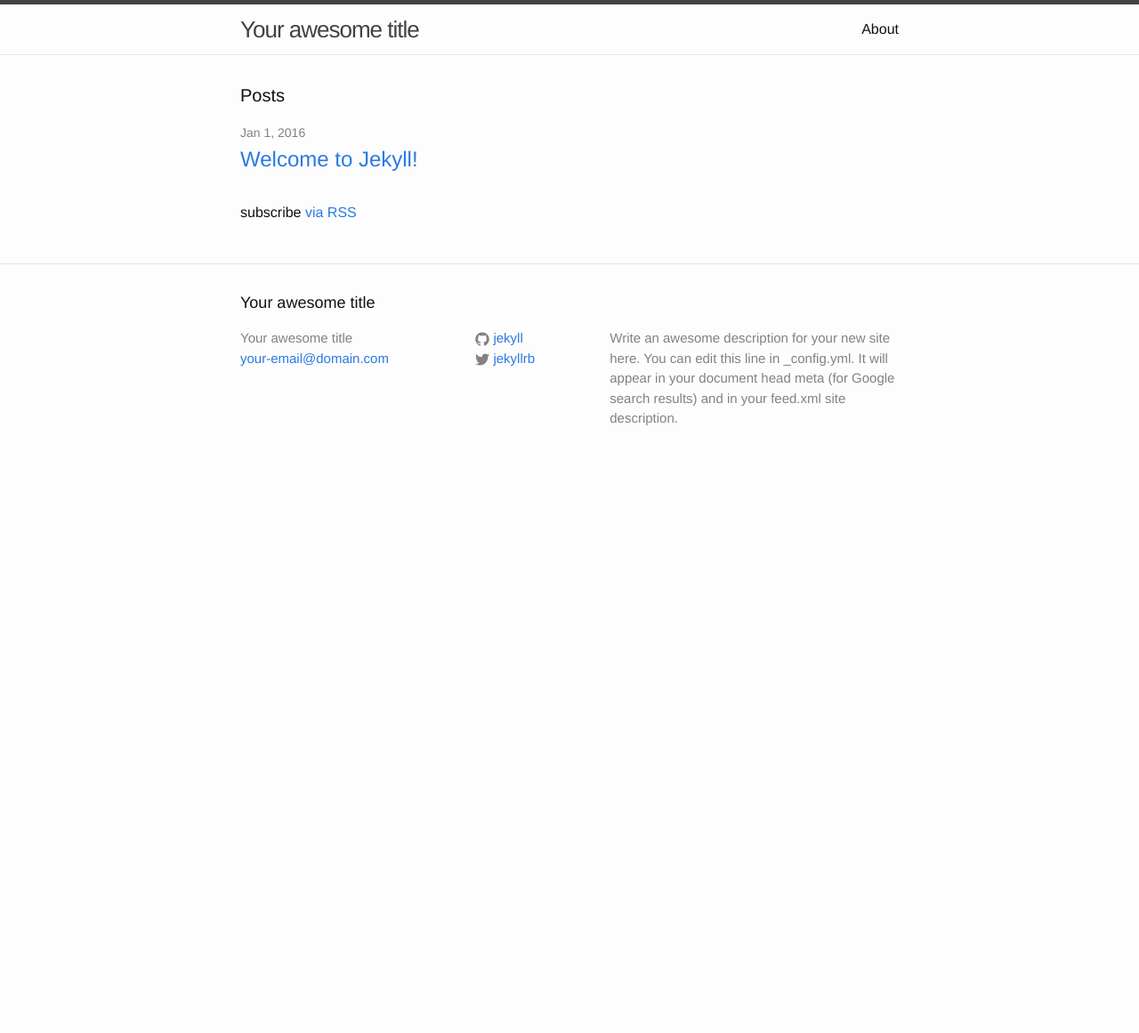
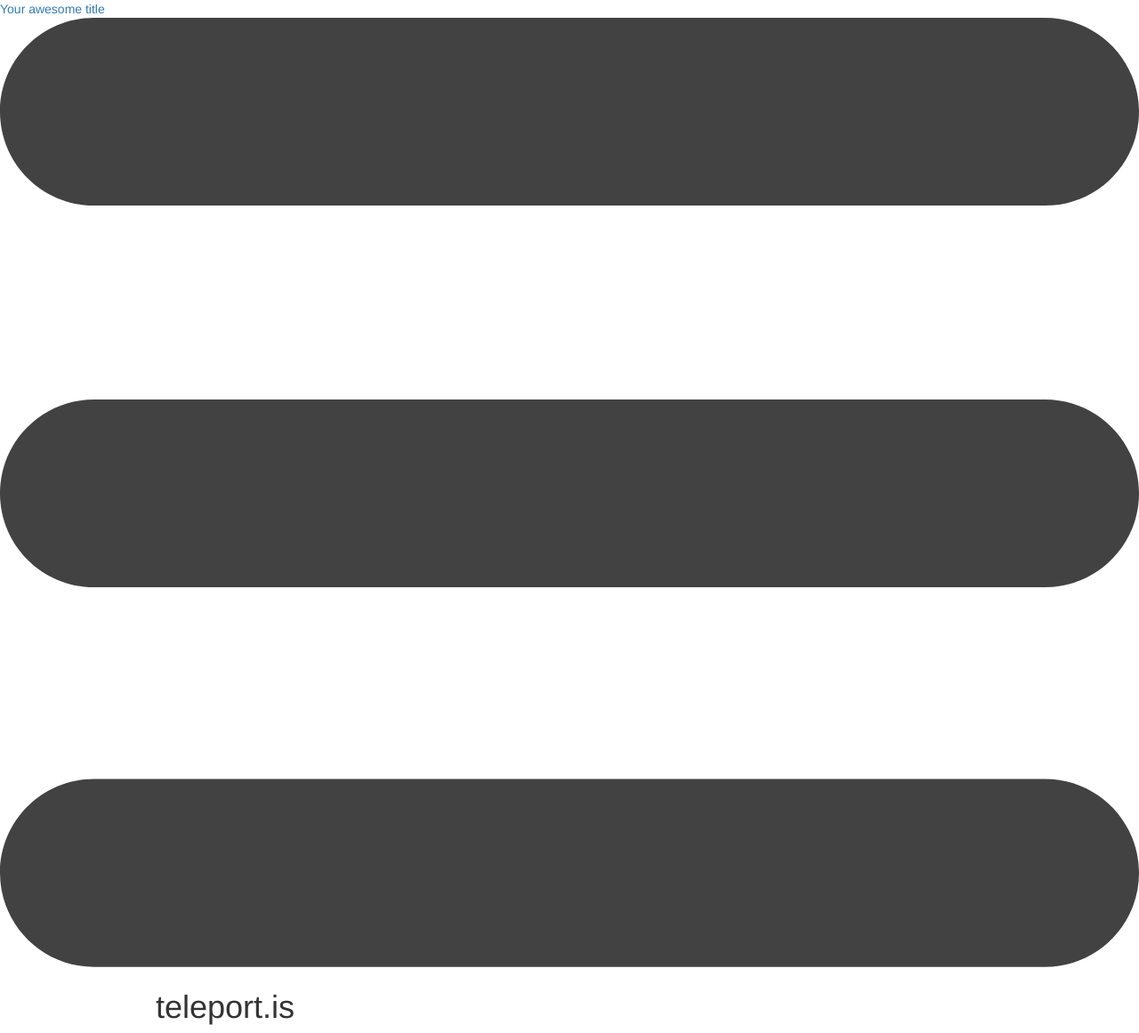
Before and after one commit to teleportis/teleportis.github.io, a Jekyll site: the page built from index.html, in a window 1280 px wide. Shown: the whole page at 89% size. Built offline with Jekyll 4.4.1, drawn with Linux system fonts in a browser that asks for light colours; before the commit the page ends 900 px from its top, so only the background shows below that.

Commit message:
Scaffolding

```diff
--- a/_includes/footer.html
+++ b/_includes/footer.html
@@ -1,38 +1,3 @@
-<footer class="site-footer">
-
-  <div class="wrapper">
-
-    <h2 class="footer-heading">{{ site.title }}</h2>
-
-    <div class="footer-col-wrapper">
-      <div class="footer-col footer-col-1">
-        <ul class="contact-list">
-          <li>{{ site.title }}</li>
-          <li><a href="mailto:{{ site.email }}">{{ site.email }}</a></li>
-        </ul>
-      </div>
-
-      <div class="footer-col footer-col-2">
-        <ul class="social-media-list">
-          {% if site.github_username %}
-          <li>
-            {% include icon-github.html username=site.github_username %}
-          </li>
-          {% endif %}
-
-          {% if site.twitter_username %}
-          <li>
-            {% include icon-twitter.html username=site.twitter_username %}
-          </li>
-          {% endif %}
-        </ul>
-      </div>
-
-      <div class="footer-col footer-col-3">
-        <p>{{ site.description }}</p>
-      </div>
-    </div>
-
-  </div>
+<footer>
 
 </footer>
--- a/_includes/head.html
+++ b/_includes/head.html
@@ -6,6 +6,10 @@
   <title>{% if page.title %}{{ page.title }}{% else %}{{ site.title }}{% endif %}</title>
   <meta name="description" content="{% if page.excerpt %}{{ page.excerpt | strip_html | strip_newlines | truncate: 160 }}{% else %}{{ site.description }}{% endif %}">
 
+  <!-- bootstrap -->
+  <link href="https://maxcdn.bootstrapcdn.com/bootstrap/3.3.6/css/bootstrap.min.css" rel="stylesheet">
+  <script src="https://maxcdn.bootstrapcdn.com/bootstrap/3.3.6/js/bootstrap.min.js" ></script>
+
   <link rel="stylesheet" href="{{ "/css/main.css" | prepend: site.baseurl }}">
   <link rel="canonical" href="{{ page.url | replace:'index.html','' | prepend: site.baseurl | prepend: site.url }}">
   <link rel="alternate" type="application/rss+xml" title="{{ site.title }}" href="{{ "/feed.xml" | prepend: site.baseurl | prepend: site.url }}">
--- a/_includes/icon-github.html
+++ /dev/null
@@ -1 +0,0 @@
-<a href="https://github.com/{{ include.username }}"><span class="icon icon--github">{% include icon-github.svg %}</span><span class="username">{{ include.username }}</span></a>
--- a/_includes/icon-twitter.html
+++ /dev/null
@@ -1 +0,0 @@
-<a href="https://twitter.com/{{ include.username }}"><span class="icon icon--twitter">{% include icon-twitter.svg %}</span><span class="username">{{ include.username }}</span></a>
--- a/_layouts/default.html
+++ b/_layouts/default.html
@@ -7,10 +7,8 @@
 
     {% include header.html %}
 
-    <div class="page-content">
-      <div class="wrapper">
-        {{ content }}
-      </div>
+    <div class="container">
+      {{ content }}
     </div>
 
     {% include footer.html %}
--- a/_sass/_base.scss
+++ /dev/null
@@ -1,206 +0,0 @@
-/**
- * Reset some basic elements
- */
-body, h1, h2, h3, h4, h5, h6,
-p, blockquote, pre, hr,
-dl, dd, ol, ul, figure {
-    margin: 0;
-    padding: 0;
-}
-
-
-
-/**
- * Basic styling
- */
-body {
-    font: $base-font-weight #{$base-font-size}/#{$base-line-height} $base-font-family;
-    color: $text-color;
-    background-color: $background-color;
-    -webkit-text-size-adjust: 100%;
-    -webkit-font-feature-settings: "kern" 1;
-    -moz-font-feature-settings: "kern" 1;
-    -o-font-feature-settings: "kern" 1;
-    font-feature-settings: "kern" 1;
-    font-kerning: normal;
-}
-
-
-
-/**
- * Set `margin-bottom` to maintain vertical rhythm
- */
-h1, h2, h3, h4, h5, h6,
-p, blockquote, pre,
-ul, ol, dl, figure,
-%vertical-rhythm {
-    margin-bottom: $spacing-unit / 2;
-}
-
-
-
-/**
- * Images
- */
-img {
-    max-width: 100%;
-    vertical-align: middle;
-}
-
-
-
-/**
- * Figures
- */
-figure > img {
-    display: block;
-}
-
-figcaption {
-    font-size: $small-font-size;
-}
-
-
-
-/**
- * Lists
- */
-ul, ol {
-    margin-left: $spacing-unit;
-}
-
-li {
-    > ul,
-    > ol {
-         margin-bottom: 0;
-    }
-}
-
-
-
-/**
- * Headings
- */
-h1, h2, h3, h4, h5, h6 {
-    font-weight: $base-font-weight;
-}
-
-
-
-/**
- * Links
- */
-a {
-    color: $brand-color;
-    text-decoration: none;
-
-    &:visited {
-        color: darken($brand-color, 15%);
-    }
-
-    &:hover {
-        color: $text-color;
-        text-decoration: underline;
-    }
-}
-
-
-
-/**
- * Blockquotes
- */
-blockquote {
-    color: $grey-color;
-    border-left: 4px solid $grey-color-light;
-    padding-left: $spacing-unit / 2;
-    font-size: 18px;
-    letter-spacing: -1px;
-    font-style: italic;
-
-    > :last-child {
-        margin-bottom: 0;
-    }
-}
-
-
-
-/**
- * Code formatting
- */
-pre,
-code {
-    font-size: 15px;
-    border: 1px solid $grey-color-light;
-    border-radius: 3px;
-    background-color: #eef;
-}
-
-code {
-    padding: 1px 5px;
-}
-
-pre {
-    padding: 8px 12px;
-    overflow-x: auto;
-
-    > code {
-        border: 0;
-        padding-right: 0;
-        padding-left: 0;
-    }
-}
-
-
-
-/**
- * Wrapper
- */
-.wrapper {
-    max-width: -webkit-calc(#{$content-width} - (#{$spacing-unit} * 2));
-    max-width:         calc(#{$content-width} - (#{$spacing-unit} * 2));
-    margin-right: auto;
-    margin-left: auto;
-    padding-right: $spacing-unit;
-    padding-left: $spacing-unit;
-    @extend %clearfix;
-
-    @include media-query($on-laptop) {
-        max-width: -webkit-calc(#{$content-width} - (#{$spacing-unit}));
-        max-width:         calc(#{$content-width} - (#{$spacing-unit}));
-        padding-right: $spacing-unit / 2;
-        padding-left: $spacing-unit / 2;
-    }
-}
-
-
-
-/**
- * Clearfix
- */
-%clearfix {
-
-    &:after {
-        content: "";
-        display: table;
-        clear: both;
-    }
-}
-
-
-
-/**
- * Icons
- */
-.icon {
-
-    > svg {
-        display: inline-block;
-        width: 16px;
-        height: 16px;
-        vertical-align: middle;
-
-        path {
-            fill: $grey-color;
-        }
-    }
-}
--- a/_sass/_layout.scss
+++ /dev/null
@@ -1,242 +0,0 @@
-/**
- * Site header
- */
-.site-header {
-    border-top: 5px solid $grey-color-dark;
-    border-bottom: 1px solid $grey-color-light;
-    min-height: 56px;
-
-    // Positioning context for the mobile navigation icon
-    position: relative;
-}
-
-.site-title {
-    font-size: 26px;
-    font-weight: 300;
-    line-height: 56px;
-    letter-spacing: -1px;
-    margin-bottom: 0;
-    float: left;
-
-    &,
-    &:visited {
-        color: $grey-color-dark;
-    }
-}
-
-.site-nav {
-    float: right;
-    line-height: 56px;
-
-    .menu-icon {
-        display: none;
-    }
-
-    .page-link {
-        color: $text-color;
-        line-height: $base-line-height;
-
-        // Gaps between nav items, but not on the last one
-        &:not(:last-child) {
-            margin-right: 20px;
-        }
-    }
-
-    @include media-query($on-palm) {
-        position: absolute;
-        top: 9px;
-        right: $spacing-unit / 2;
-        background-color: $background-color;
-        border: 1px solid $grey-color-light;
-        border-radius: 5px;
-        text-align: right;
-
-        .menu-icon {
-            display: block;
-            float: right;
-            width: 36px;
-            height: 26px;
-            line-height: 0;
-            padding-top: 10px;
-            text-align: center;
-
-            > svg {
-                width: 18px;
-                height: 15px;
-
-                path {
-                    fill: $grey-color-dark;
-                }
-            }
-        }
-
-        .trigger {
-            clear: both;
-            display: none;
-        }
-
-        &:hover .trigger {
-            display: block;
-            padding-bottom: 5px;
-        }
-
-        .page-link {
-            display: block;
-            padding: 5px 10px;
-
-            &:not(:last-child) {
-                margin-right: 0;
-            }
-            margin-left: 20px;
-        }
-    }
-}
-
-
-
-/**
- * Site footer
- */
-.site-footer {
-    border-top: 1px solid $grey-color-light;
-    padding: $spacing-unit 0;
-}
-
-.footer-heading {
-    font-size: 18px;
-    margin-bottom: $spacing-unit / 2;
-}
-
-.contact-list,
-.social-media-list {
-    list-style: none;
-    margin-left: 0;
-}
-
-.footer-col-wrapper {
-    font-size: 15px;
-    color: $grey-color;
-    margin-left: -$spacing-unit / 2;
-    @extend %clearfix;
-}
-
-.footer-col {
-    float: left;
-    margin-bottom: $spacing-unit / 2;
-    padding-left: $spacing-unit / 2;
-}
-
-.footer-col-1 {
-    width: -webkit-calc(35% - (#{$spacing-unit} / 2));
-    width:         calc(35% - (#{$spacing-unit} / 2));
-}
-
-.footer-col-2 {
-    width: -webkit-calc(20% - (#{$spacing-unit} / 2));
-    width:         calc(20% - (#{$spacing-unit} / 2));
-}
-
-.footer-col-3 {
-    width: -webkit-calc(45% - (#{$spacing-unit} / 2));
-    width:         calc(45% - (#{$spacing-unit} / 2));
-}
-
-@include media-query($on-laptop) {
-    .footer-col-1,
-    .footer-col-2 {
-        width: -webkit-calc(50% - (#{$spacing-unit} / 2));
-        width:         calc(50% - (#{$spacing-unit} / 2));
-    }
-
-    .footer-col-3 {
-        width: -webkit-calc(100% - (#{$spacing-unit} / 2));
-        width:         calc(100% - (#{$spacing-unit} / 2));
-    }
-}
-
-@include media-query($on-palm) {
-    .footer-col {
-        float: none;
-        width: -webkit-calc(100% - (#{$spacing-unit} / 2));
-        width:         calc(100% - (#{$spacing-unit} / 2));
-    }
-}
-
-
-
-/**
- * Page content
- */
-.page-content {
-    padding: $spacing-unit 0;
-}
-
-.page-heading {
-    font-size: 20px;
-}
-
-.post-list {
-    margin-left: 0;
-    list-style: none;
-
-    > li {
-        margin-bottom: $spacing-unit;
-    }
-}
-
-.post-meta {
-    font-size: $small-font-size;
-    color: $grey-color;
-}
-
-.post-link {
-    display: block;
-    font-size: 24px;
-}
-
-
-
-/**
- * Posts
- */
-.post-header {
-    margin-bottom: $spacing-unit;
-}
-
-.post-title {
-    font-size: 42px;
-    letter-spacing: -1px;
-    line-height: 1;
-
-    @include media-query($on-laptop) {
-        font-size: 36px;
-    }
-}
-
-.post-content {
-    margin-bottom: $spacing-unit;
-
-    h2 {
-        font-size: 32px;
-
-        @include media-query($on-laptop) {
-            font-size: 28px;
-        }
-    }
-
-    h3 {
-        font-size: 26px;
-
-        @include media-query($on-laptop) {
-            font-size: 22px;
-        }
-    }
-
-    h4 {
-        font-size: 20px;
-
-        @include media-query($on-laptop) {
-            font-size: 18px;
-        }
-    }
-}
--- /dev/null
+++ b/_sass/_module.scss
@@ -0,0 +1,2 @@
+@import "base/module";
+@import "layout/module";
--- /dev/null
+++ b/_sass/layout/_container.scss
@@ -0,0 +1,3 @@
+.container {
+  max-width: 960px;
+}
--- /dev/null
+++ b/_sass/layout/_module.scss
@@ -0,0 +1 @@
+@import "container";
--- a/css/main.scss
+++ b/css/main.scss
@@ -2,52 +2,4 @@
 # Only the main Sass file needs front matter (the dashes are enough)
 ---
 @charset "utf-8";
-
-
-
-// Our variables
-$base-font-family: "Helvetica Neue", Helvetica, Arial, sans-serif;
-$base-font-size:   16px;
-$base-font-weight: 400;
-$small-font-size:  $base-font-size * 0.875;
-$base-line-height: 1.5;
-
-$spacing-unit:     30px;
-
-$text-color:       #111;
-$background-color: #fdfdfd;
-$brand-color:      #2a7ae2;
-
-$grey-color:       #828282;
-$grey-color-light: lighten($grey-color, 40%);
-$grey-color-dark:  darken($grey-color, 25%);
-
-// Width of the content area
-$content-width:    800px;
-
-$on-palm:          600px;
-$on-laptop:        800px;
-
-
-
-// Use media queries like this:
-// @include media-query($on-palm) {
-//     .wrapper {
-//         padding-right: $spacing-unit / 2;
-//         padding-left: $spacing-unit / 2;
-//     }
-// }
-@mixin media-query($device) {
-    @media screen and (max-width: $device) {
-        @content;
-    }
-}
-
-
-
-// Import partials from `sass_dir` (defaults to `_sass`)
-@import
-        "base",
-        "layout",
-        "syntax-highlighting"
-;
+@import "module";
--- a/index.html
+++ b/index.html
@@ -2,22 +2,8 @@
 layout: default
 ---
 
-<div class="home">
+<div>
 
-  <h1 class="page-heading">Posts</h1>
-
-  <ul class="post-list">
-    {% for post in site.posts %}
-      <li>
-        <span class="post-meta">{{ post.date | date: "%b %-d, %Y" }}</span>
-
-        <h2>
-          <a class="post-link" href="{{ post.url | prepend: site.baseurl }}">{{ post.title }}</a>
-        </h2>
-      </li>
-    {% endfor %}
-  </ul>
-
-  <p class="rss-subscribe">subscribe <a href="{{ "/feed.xml" | prepend: site.baseurl }}">via RSS</a></p>
+  <h1>teleport.is</h1>
 
 </div>
```
Also changed, not shown: about.md (deleted, +0 -15 lines), _includes/icon-github.svg (deleted), _includes/icon-twitter.svg (deleted), _sass/base/_module.scss (added).
